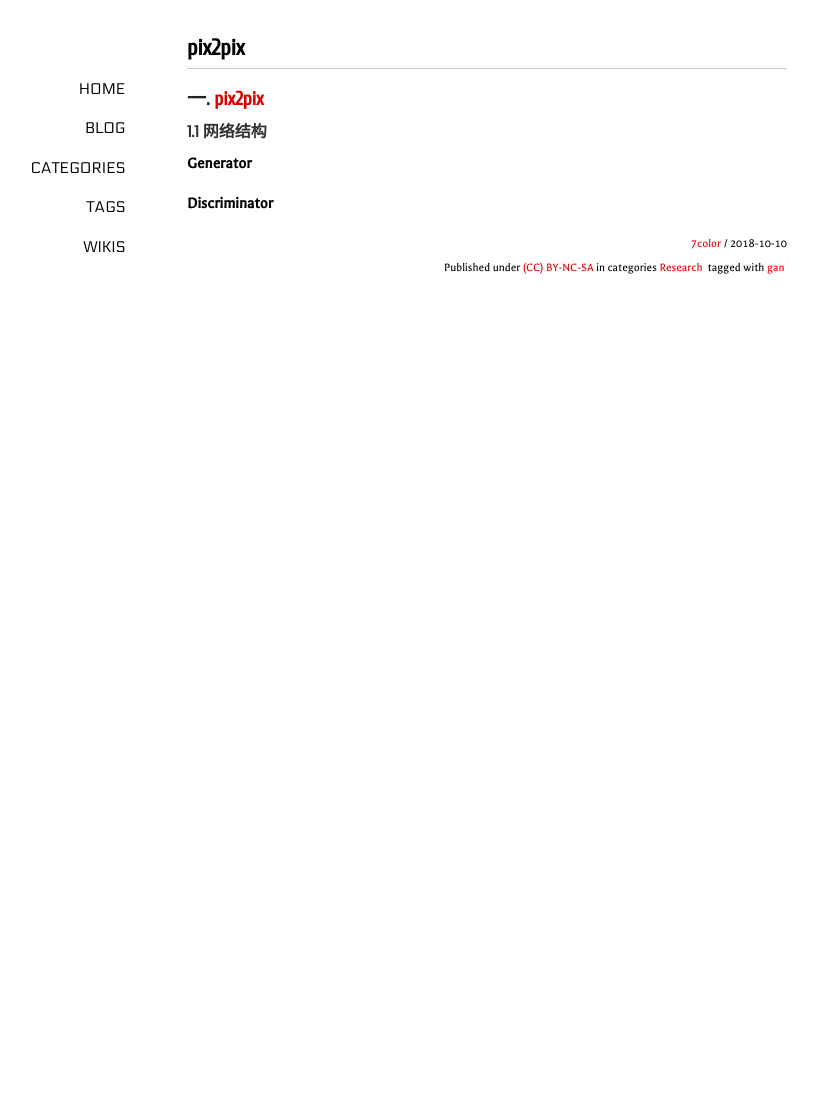
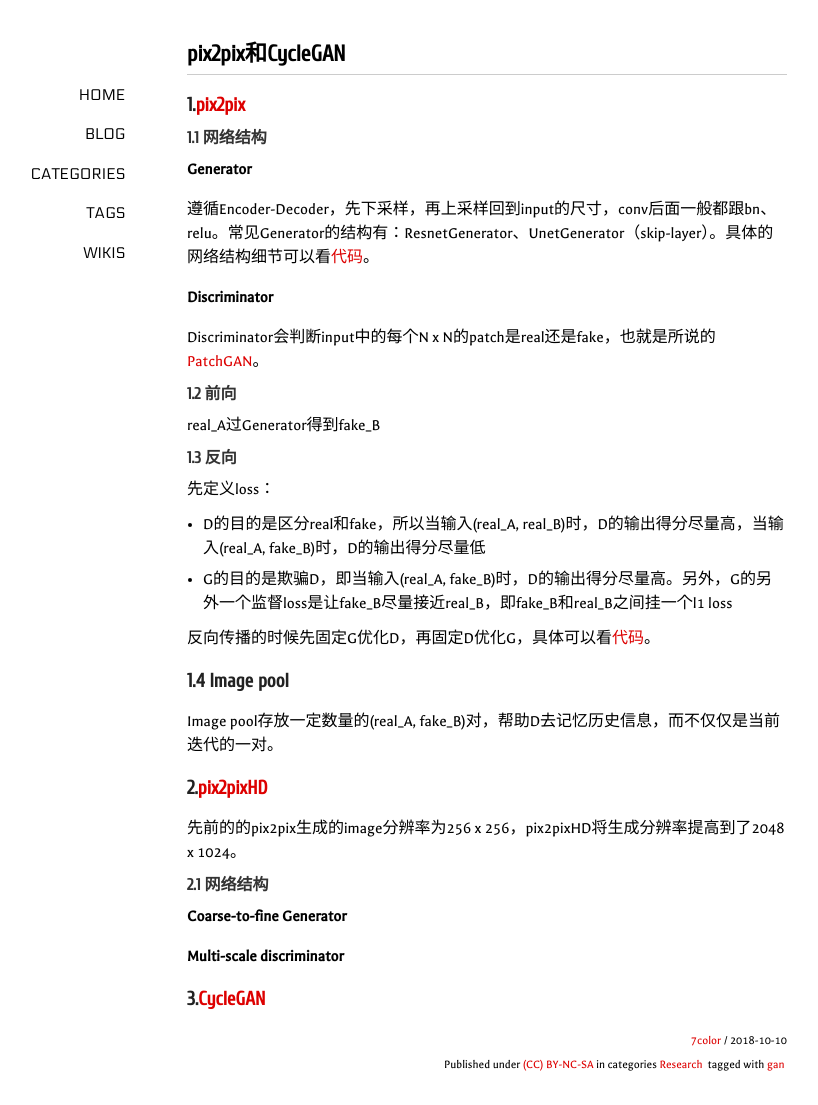
Before and after one commit to 7color94/7color94.github.io, a Jekyll site: the page built from _posts/2018-10-10-pix2pix.md, in a window 1280 px wide. Shown: the whole page, without its empty margins (153-971 px from the left). Built offline with Jekyll 4.4.1, drawn with Linux system fonts in a browser that asks for light colours; nearby versions of some CDN libraries; comment, search, counter and statistics services are not loaded; before the commit the page ends 900 px from its top, so only the background shows below that.

Commit message:
update pix2pix

```diff
--- a/_posts/2018-10-10-pix2pix.md
+++ b/_posts/2018-10-10-pix2pix.md
@@ -1,16 +1,51 @@
 ---
 layout: post
-title: pix2pix
+title: pix2pix和CycleGAN
 categories:
 - Research
 tags:
 - gan
 ---
 
-### 一. [pix2pix](https://arxiv.org/pdf/1611.07004.pdf)
+### 1.[pix2pix](https://arxiv.org/pdf/1611.07004.pdf)
 
 #### 1.1 网络结构
 
 **Generator**
 
+遵循Encoder-Decoder，先下采样，再上采样回到input的尺寸，conv后面一般都跟bn、relu。常见Generator的结构有：ResnetGenerator、UnetGenerator（skip-layer）。具体的网络结构细节可以看[代码](https://github.com/junyanz/pytorch-CycleGAN-and-pix2pix/blob/master/models/networks.py)。
+
 **Discriminator**
+
+Discriminator会判断input中的每个N x N的patch是real还是fake，也就是所说的[PatchGAN](https://github.com/junyanz/pytorch-CycleGAN-and-pix2pix/issues/39)。
+
+#### 1.2 前向
+
+real_A过Generator得到fake_B
+
+#### 1.3 反向
+
+先定义loss：
+
+- D的目的是区分real和fake，所以当输入(real_A, real_B)时，D的输出得分尽量高，当输入(real_A, fake_B)时，D的输出得分尽量低
+- G的目的是欺骗D，即当输入(real_A, fake_B)时，D的输出得分尽量高。另外，G的另外一个监督loss是让fake_B尽量接近real_B，即fake_B和real_B之间挂一个l1 loss
+
+反向传播的时候先固定G优化D，再固定D优化G，具体可以看[代码](https://github.com/junyanz/pytorch-CycleGAN-and-pix2pix/blob/master/models/pix2pix_model.py)。
+
+### 1.4 Image pool
+
+Image pool存放一定数量的(real_A, fake_B)对，帮助D去记忆历史信息，而不仅仅是当前迭代的一对。
+
+### 2.[pix2pixHD](https://arxiv.org/pdf/1711.11585.pdf)
+
+先前的的pix2pix生成的image分辨率为256 x 256，pix2pixHD将生成分辨率提高到了2048 x 1024。
+
+#### 2.1 网络结构
+
+**Coarse-to-fine Generator**
+
+
+
+**Multi-scale discriminator**
+
+### 3.[CycleGAN]()
```
